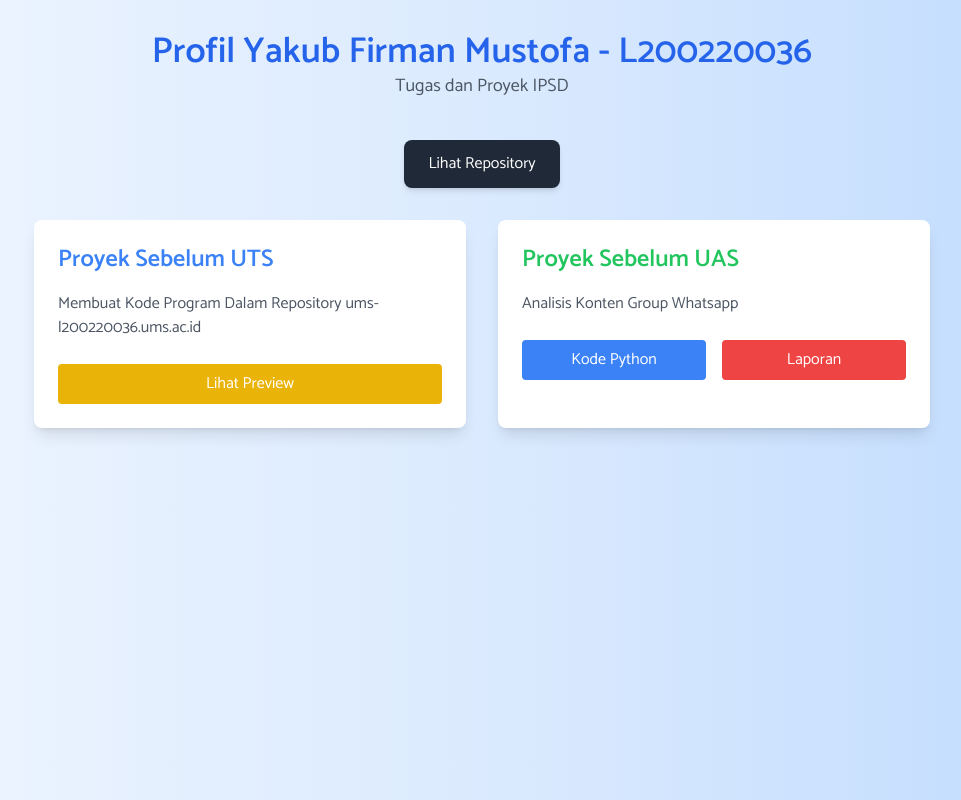
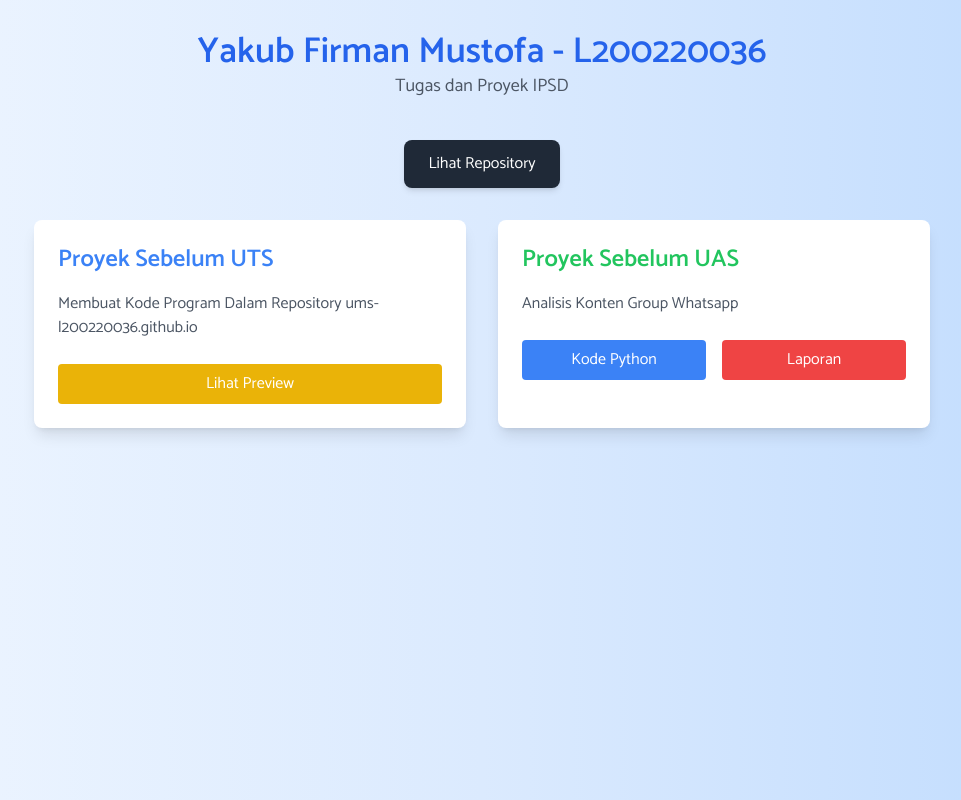
Before and after one commit to ums-l200220036/ums-l200220036.github.io, a plain HTML site: page index.html in a window 1280 px wide. Shown: the whole page, without its empty margins (158-1119 px from the left). Drawn offline with nearby package versions, Linux system fonts and the light colour scheme.

Commit message:
Update index.html
last commit

```diff
--- a/index.html
+++ b/index.html
@@ -21,7 +21,7 @@
   >
     <header class="text-center mb-10">
       <h1 class="text-4xl font-bold text-blue-600">
-        Profil Yakub Firman Mustofa - L200220036
+        Yakub Firman Mustofa - L200220036
       </h1>
       <p class="text-lg text-gray-600">Tugas dan Proyek IPSD</p>
     </header>
@@ -45,7 +45,7 @@
           Proyek Sebelum UTS
         </h2>
         <p class="text-gray-600 mb-6">
-          Membuat Kode Program Dalam Repository ums-l200220036.ums.ac.id
+          Membuat Kode Program Dalam Repository ums-l200220036.github.io
         </p>
         <div class="flex gap-4">
           <!-- Tombol Lihat Preview - Warna Kuning -->
```
